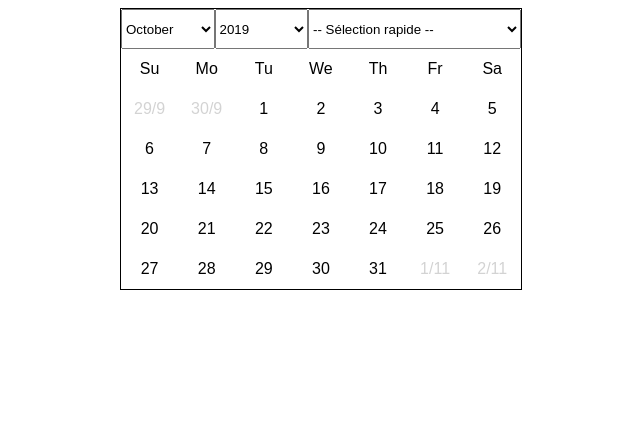
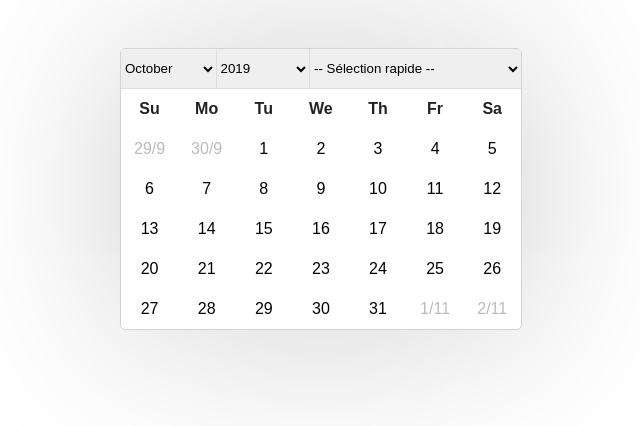
Before and after one commit to benjaminchazelle/Ubicalendar, a Vue app: page / in a window 1280 px wide. Shown: the top 426 px of the page, without its empty margins (319-959 px from the left). Built offline with nearby package versions, Linux system fonts and the light colour scheme.

Commit message:
Stylizing calendar

```diff
--- a/src/components/UbiCalendar.vue
+++ b/src/components/UbiCalendar.vue
@@ -16,7 +16,7 @@
             <label>
                 <select v-model="quickSelection" @change="quickSelect()">
                     <option value="">-- Sélection rapide --</option>
-                    <option v-for="(weekday, index) in weekdays" :key="index" :value="index" @click="">
+                    <option v-for="(weekday, index) in weekdays" :key="index" :value="index">
                         Tous les {{weekday}}s du mois {{index}}
                     </option>
                 </select>
@@ -28,7 +28,8 @@
             </div>
         </div>
         <div class="dates">
-            <div v-for="(date, index) in dates" :key="index" :class="{selected: isSelectedDate(date), out: isOutOfMonth(date)}"
+            <div v-for="(date, index) in dates" :key="index"
+                 :class="{selected: isSelectedDate(date), out: isOutOfMonth(date)}"
                  @click="toggleDateSelection($event, date)" @mouseenter="toggleDateSelection($event, date)">
                 {{date | dayOfMonth}}<span v-if="isOutOfMonth(date)">/{{date | monthNumber}}</span>
             </div>
@@ -150,9 +151,12 @@
 
 <style scoped>
     .calendar {
+        margin-top:40px;
         width: 400px;
-        border: 1px solid;
         user-select: none;
+        border-radius: 5px;
+        border: 1px solid lightgray;
+        box-shadow: 0 2px 180px 0 rgba(0,0,0,.2);
     }
 
     .header {
@@ -169,6 +173,14 @@
         flex: 1;
         height: 40px;
         line-height: 40px;
+        border: 0;
+        border-bottom: 1px solid #ddd;
+    }
+
+    .header label:nth-child(2) select {
+        border-left: 1px solid #ddd;
+        border-right: 1px solid #ddd;
+
     }
 
     .weekdays, .dates {
@@ -182,17 +194,33 @@
         line-height: 40px;
     }
 
+    .weekdays {
+        font-weight: bold;
+        color: #222;
+    }
+
     .dates {
         flex-wrap: wrap;
     }
 
+    .dates div {
+        transition: 0.2s background;
+    }
+
+    .dates div:hover {
+        background: #ccc;
+    }
     .dates .selected {
         background: deepskyblue;
         color: white;
     }
 
     .dates .out {
-        color: lightgray;
+        color: #bbb;
+    }
+
+    .dates .selected.out {
+        color: white;
     }
 
 
```
